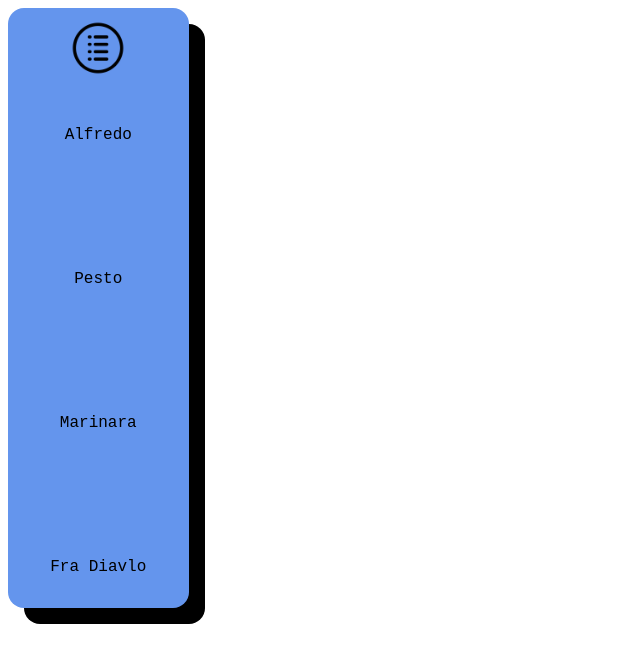
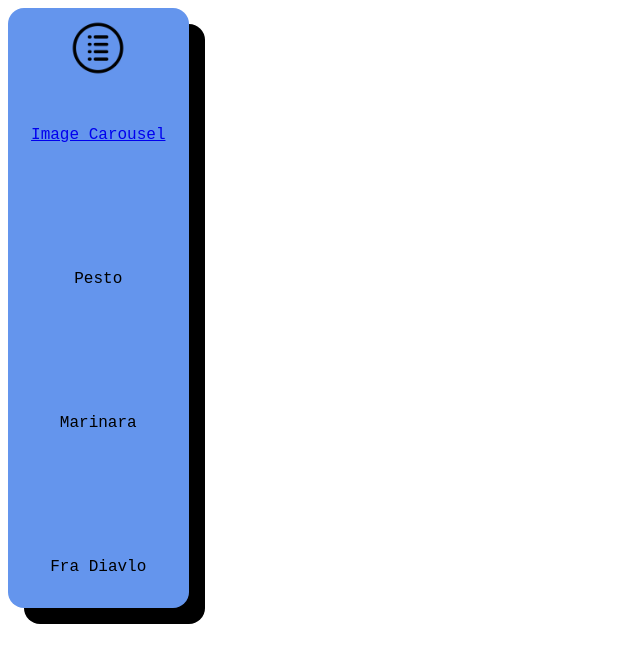
Before and after one commit to OKEnterprises/odin-ui-interactions, a plain HTML site: page drop-down/index.html in a window 1280 px wide. Both pictures are taken after a click on the element 98 px from the left and 50 px from the top of the page. Shown: the whole page, without its empty margins (0-640 px from the left). Drawn offline with Linux system fonts and the light colour scheme.

Commit message:
Linked pages

```diff
--- a/drop-down/index.html
+++ b/drop-down/index.html
@@ -11,7 +11,7 @@
     <div class="menu-container shrunk">
         <div class="menu-header"><img src="icon_4923583_edited.png"></div>
         <div class="item-container">
-            <div class="menu-item invisible">Alfredo</div>
+            <div class="menu-item invisible"> <a href="../image-carousel/index.html">Image Carousel</a> </div>
             <div class="menu-item invisible">Pesto</div>
             <div class="menu-item invisible">Marinara</div>
             <div class="menu-item invisible">Fra Diavlo</div>
```
Also changed, not shown: image-carousel/index.html (+1 -0 lines).
